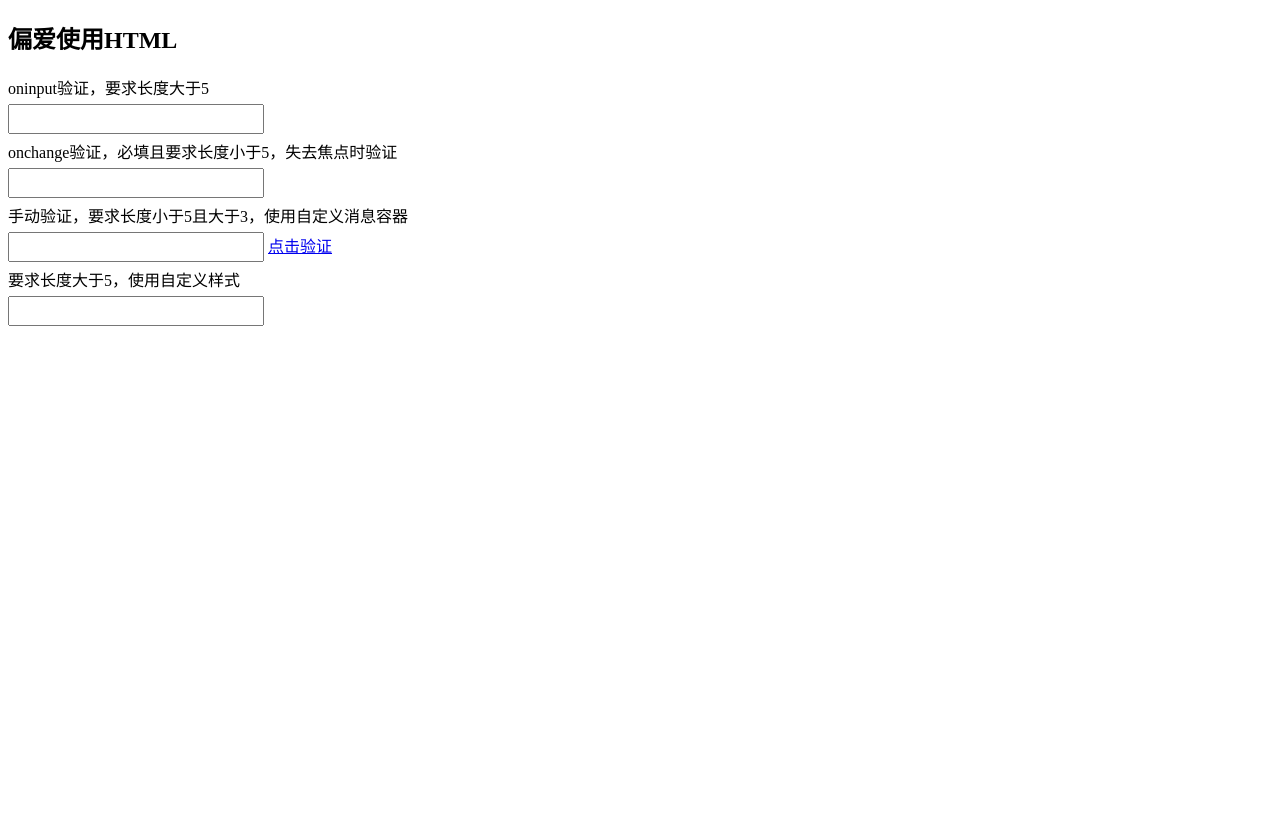
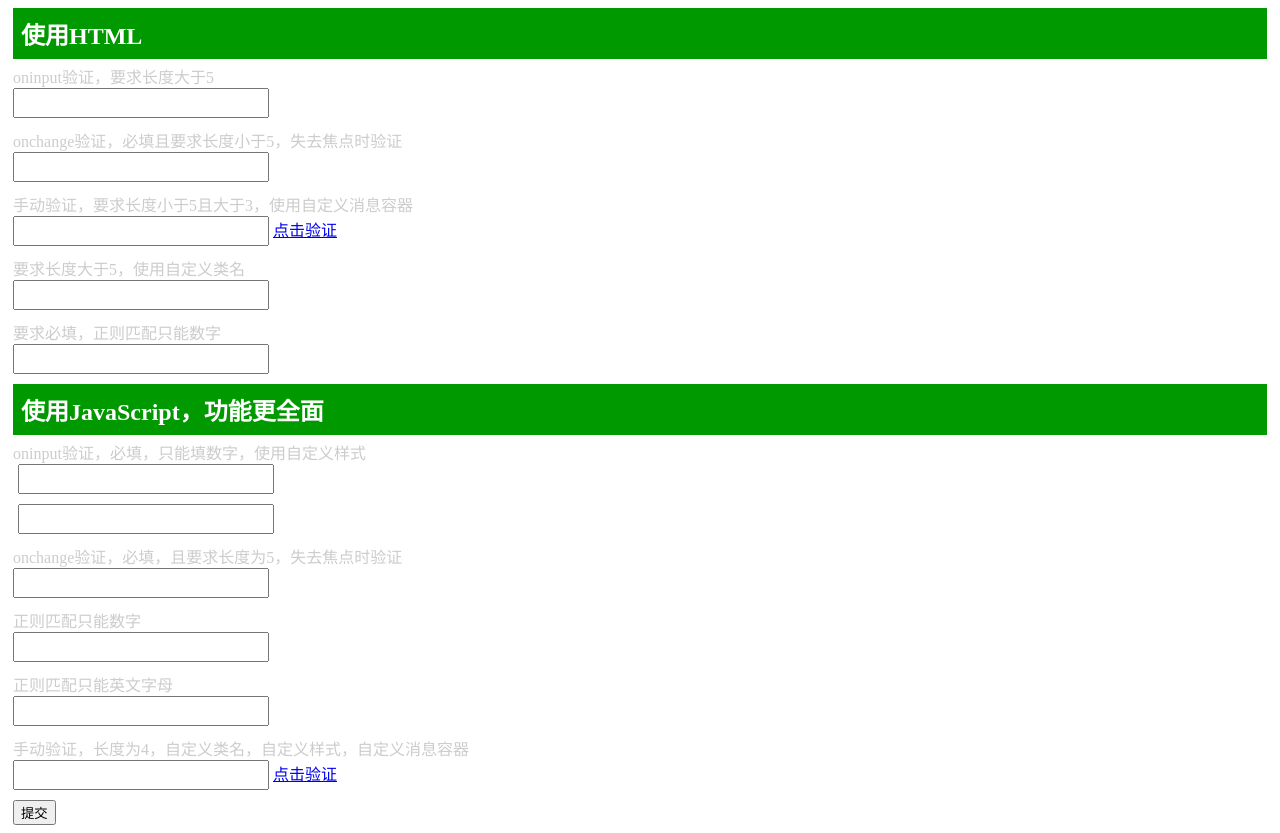
Before and after one commit to WLDragon/SMValidator, a plain HTML site: page demo/complex.html in a window 1280 px wide. Before the commit the page ends 800 px from the top, so only its background shows below. Drawn offline with Linux system fonts and the light colour scheme.

Commit message:
完善复杂的例子和文档

```diff
--- a/SMValidator.js
+++ b/SMValidator.js
@@ -69,7 +69,7 @@
                         ins.push(el[j]);
                     }
                 }
-                inputs.concat(ins);
+                inputs = inputs.concat(ins);
                 //如果设置了submit属性，则阻止Form默认的提交行为，回调submit方法
                 if(self.submit && ins.length) {
                     el._SMInputs_ = ins;
@@ -97,8 +97,8 @@
         var item = dataRule ? this.parseString(dataRule) : this.fields[name];
         if(item) {
             input._SMRule_ = item;
-            //只有当failStyle明确为false时才不使用
-            if(item.failStyle !== false) {
+            //只有当failStyle明确为true时才不使用
+            if(item.failStyle !== true) {
                 if(!item.failStyle && !item._isInit) {
                     //设置验证失败后input的样式
                     item.failStyle = this.failStyle || config.failStyle;
@@ -154,17 +154,23 @@
      * 解析表示函数的字符串
      * @param str 描述内容：funName或funName(param1,param2,...)
      */
-    _proto.parseFunctionString = function(str) {
-        var fun = {};
+    _proto.parseFunctionOrArray = function(str) {
+        var ruleItem = {};
         var begin = str.indexOf('(');
         //如果带有参数，参数不可能在0的位置
         if(begin > 0) {
             var end = str.indexOf(')');
-            fun.params = str.substring(begin + 1, end).split(',');
+            ruleItem.params = str.substring(begin + 1, end).split(',');
             str = str.substring(0, begin);
         }
-        fun.rule = this.rules[str] || config.rules[str];
-        return fun;
+        var r = this.rules[str] || config.rules[str];
+        if(r instanceof Array) {
+            ruleItem.rule = r[0];
+            ruleItem.message = r[1];
+        }else {
+            ruleItem.rule = r;
+        }
+        return ruleItem;
     }
 
     /**
@@ -174,7 +180,7 @@
      * # 开头表示失败消息显示标签的选择描述符，##myDiv或#.failDisplay或#[name="failContent"]等等
      * ! 开头表示验证失败时附加到input上的样式名，!failClass
      * @ 开头表示blur或manul属性，只有@blur和@manul两种值
-     * 其它都表示为函数，请查看parseFunctionString
+     * 其它都表示为函数，请查看parseFunctionOrArray
      */
     _proto.parseString = function(str) {
         var item = {rules: []};
@@ -204,9 +210,9 @@
                 //内建属性blur或manul
                 item[body] = true;
             }else {
-                //函数规则
-                item.rules.push(this.parseFunctionString(statement));
-                //必需要求填写
+                //函数或数组规则
+                item.rules.push(this.parseFunctionOrArray(statement));
+                //特殊函数名，“必填”标识
                 item.required = statement === 'required';
             }
         }
@@ -222,7 +228,7 @@
      *               rule: 'rule1;rule2(0,10)'|Array|Function,
      *               failSelector: '',
      *               failHtml: '',
-     *               failStyle: null, //如果设置为false则不使用任何样式
+     *               failStyle: null, //如果设置为true则不使用任何样式
      *               failClass: '',
      *               blur: false,
      *               manul: false //是否手动验证，默认值为false
@@ -244,7 +250,7 @@
                 var a = item.rule.split(';');
                 item.rules = [];
                 for(var i = a.length - 1; i >= 0; i--) {
-                    item.rules.push(this.parseFunctionString(a[i]));
+                    item.rules.push(this.parseFunctionOrArray(a[i]));
                 }
             }
             delete item.rule;
@@ -276,7 +282,7 @@
     /**显示或隐藏指定的消息标签 */
     function toggleSelector(input, selectors, isPass) {
         for(var i = selectors.length - 1; i >= 0; i--) {
-            selectors[0].style.display = isPass ? 'none' : '';
+            selectors[i].style.display = isPass ? 'none' : '';
         }
     }
 
--- a/demo/complex.html
+++ b/demo/complex.html
@@ -2,12 +2,12 @@
 <html lang="en">
 <head>
     <meta charset="UTF-8">
-    <title>SMValidator Complex Demo</title>
+    <title>SMValidator复杂案例</title>
     <link rel="stylesheet" href="style.css">
     <script src="../SMValidator.js"></script>
 </head>
 <body>
-    <h2>偏爱使用HTML</h2>
+    <h2>使用HTML</h2>
     <form id="form1">
         <div>
             <p>oninput验证，要求长度大于5</p>
@@ -19,19 +19,90 @@
         </div>
         <div>
             <p>手动验证，要求长度小于5且大于3，使用自定义消息容器</p>
-            <input id="manul" type="text" data-rule="range(3,5);@manul;##messageContainer">
-            <a href="javascript:;" onclick="onManul()">点击验证</a>
-            <p id="messageContainer" style="color:red">要求长度为4</p>
+            <input id="manul1" type="text" data-rule="range(3,5);@manul;##message1">
+            <a href="javascript:;" onclick="SMValidator.validate('#manul1')">点击验证</a>
+            <p id="message1" style="color:red">要求长度为4</p>
         </div>
         <div>
-            <p>要求长度大于5，使用自定义样式</p>
+            <p>要求长度大于5，使用自定义类名</p>
             <input type="text" data-rule="range(5);!error">
         </div>
+        <div>
+            <p>要求必填，正则匹配只能数字</p>
+            <input type="text" data-rule="required;/^\d*$/只能填数字">
+        </div>
+    </form>
+    <h2>使用JavaScript，功能更全面</h2>
+    <form id="form2">
+        <div>
+            <p>oninput验证，必填，只能填数字，使用自定义样式</p>
+            <div><input name="field1" type="text"></div>
+            <div><input name="field1" type="text"></div>
+        </div>
+        <div>
+            <p>onchange验证，必填，且要求长度为5，失去焦点时验证</p>
+            <input name="field2" type="text">
+        </div>
+        <div>
+            <p>正则匹配只能数字</p>
+            <input name="field3" type="text">
+        </div>
+        <div>
+            <p>正则匹配只能英文字母</p>
+            <input name="field4" type="text">
+        </div>
+        <div>
+            <p>手动验证，长度为4，自定义类名，自定义样式，自定义消息容器</p>
+            <input name="field5" id="manul2" type="text">
+            <a href="javascript:;" onclick="onManul()">点击验证</a>
+            <p name="message2" style="color:#39f">消息1：要求长度为4</p>
+            <p name="message2" style="color:#39f">消息2：要求长度为4</p>
+        </div>
+        <button style="margin-left: 5px;" type="submit">提交</button>
     </form>
     <script>
+        //偏好使用HTML
         new SMValidator('#form1');
+
+        //偏好使用JS
+        var smv = new SMValidator('#form2', {
+            failHtml: '<span style="color:#f6f"></span>',
+            failStyle: {
+                color: '#f6f',
+                border: '1px dashed #f6f'
+            },
+            rules: {
+                onlyNumber: [/^\d*$/, '只能填数字'],
+                length: function(val, len) {
+                    return val.length == len || '长度必须是' + len;
+                }
+            },
+            fields: {
+                field1: 'required;onlyNumber;!error',
+                field2: 'required;length(5);@blur',
+                field3: [/^\d*$/, '只能填数字'],
+                field4: function(val) {
+                    //在fields里的函数只能使用一个参数val
+                    return /^[A-Za-z]*$/.test(val) || '只能填英文字母';
+                },
+                field5: {
+                    failSelector: '[name="message2"]',
+                    failClass: 'error',
+                    failStyle: {
+                        color: '#39f',
+                        border: '1px solid #39f'
+                    },
+                    rule: 'range(3,5)',
+                    manul: true
+                }
+            },
+            submit: function(valid, form) {
+                if(valid) form.submit();
+            }
+        });
+
         function onManul() {
-            SMValidator.validate('#manul');
+            smv.validate();
         }
     </script>
 </body>
--- a/demo/style.css
+++ b/demo/style.css
@@ -1,5 +1,15 @@
-p,div {
-    margin: 5px 0;
+h2 {
+    background-color: #090;
+    color: #fff;
+    padding: 8px;
+    margin: 5px;
+}
+p{
+    margin: 0;
+    color: #ccc;
+}
+div {
+    margin: 0 5px 10px;
 }
 input {
     width: 250px;
@@ -12,6 +22,5 @@ input:focus {
     outline: #000 auto 0px;
 }
 .error {
-    color: dodgerblue;
-    border: 1px solid violet;
+    background-color: #ffc;
 }
```
Also changed, not shown: demo/simplest.html (+1 -1 lines), README.md.
